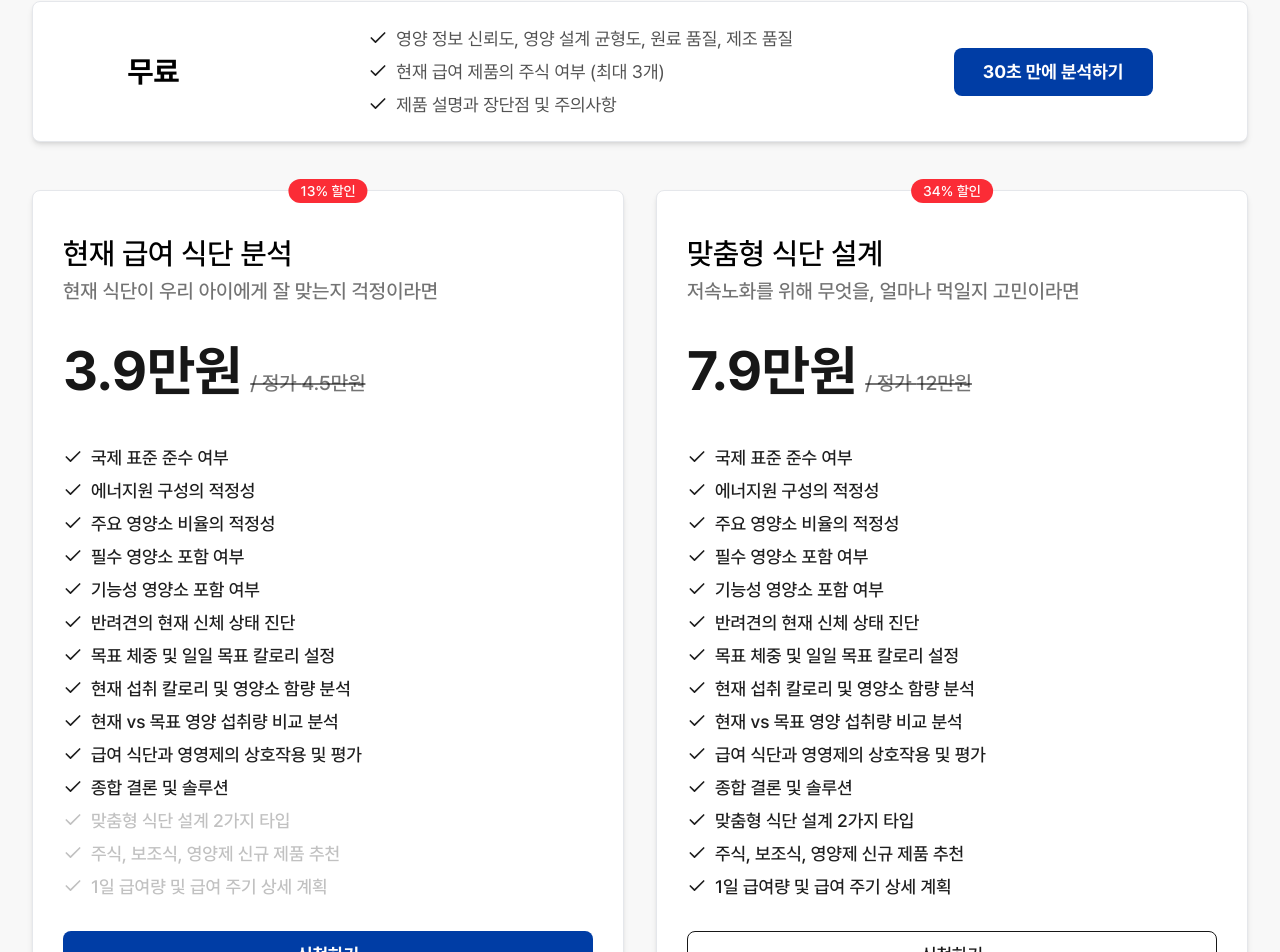
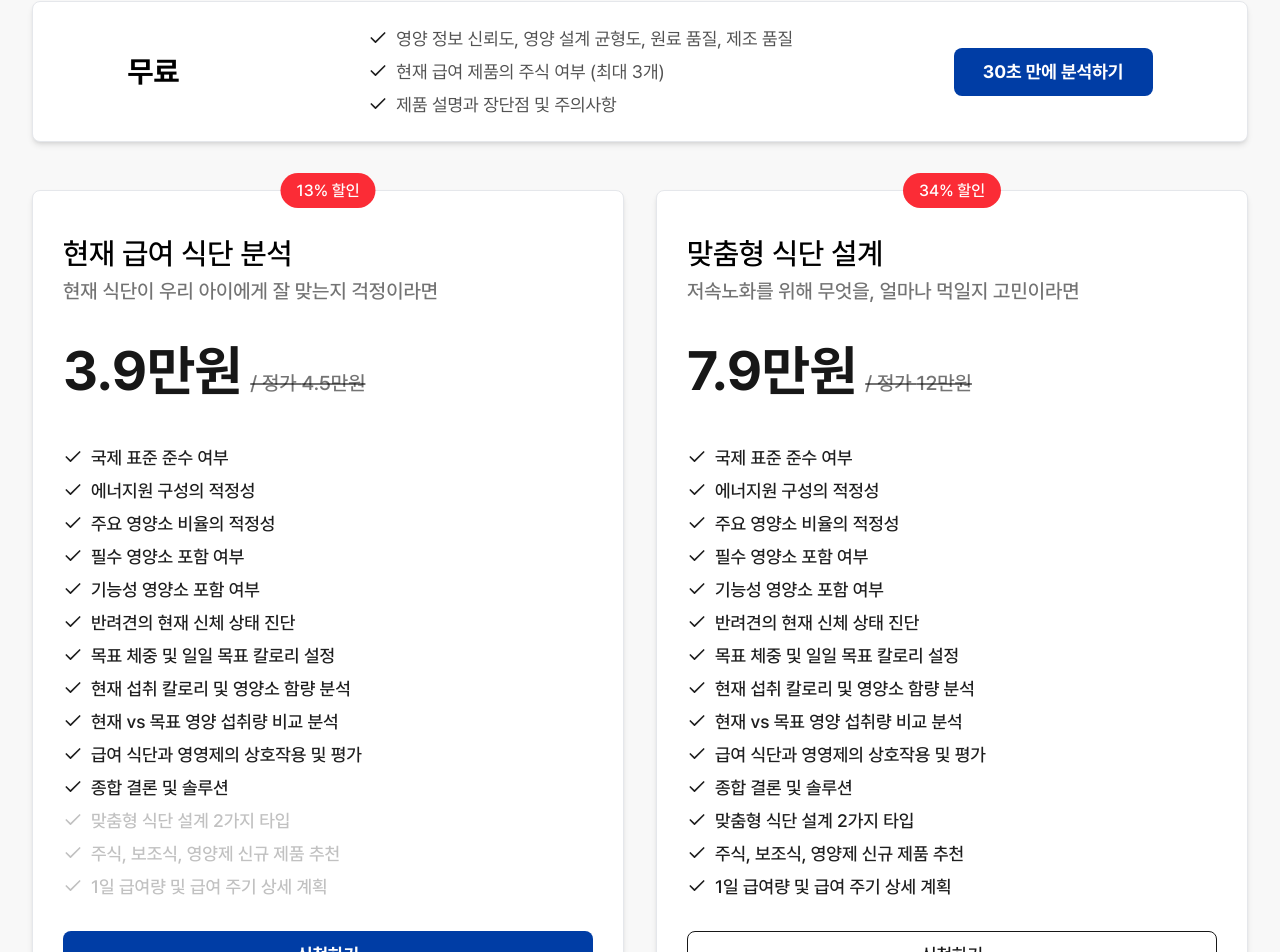
Before and after one commit to SeokHoChoi/test-jelly-univ-fe, a Next.js app: page /home in a window 1280 px wide. Shown: the part 2492-3444 px from the top of the page. Built offline with nearby package versions, Linux system fonts and the light colour scheme.

Commit message:
feat: 홈 > 할인 배지 크기 조정

```diff
--- a/src/components/home/PlanSection.tsx
+++ b/src/components/home/PlanSection.tsx
@@ -114,7 +114,7 @@ const PlanSection = () => {
             >
               {plan.discount && (
                 <div className="absolute -top-3 left-1/2 transform -translate-x-1/2">
-                  <span className="bg-red-500 text-white px-3 py-1 rounded-full text-sm font-medium">
+                  <span className="bg-red-500 text-white px-4 py-2 rounded-full text-base font-medium">
                     {plan.discount}
                   </span>
                 </div>
```
